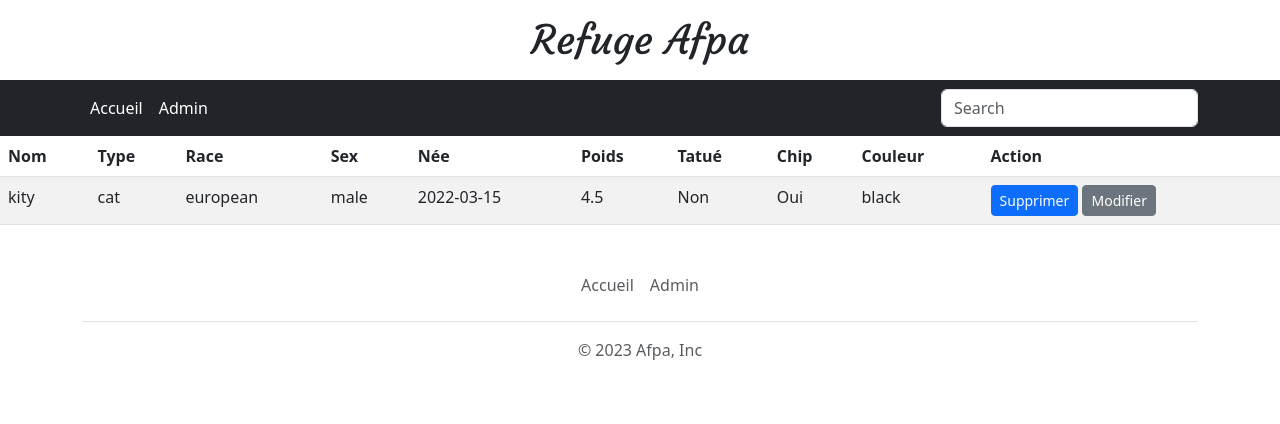
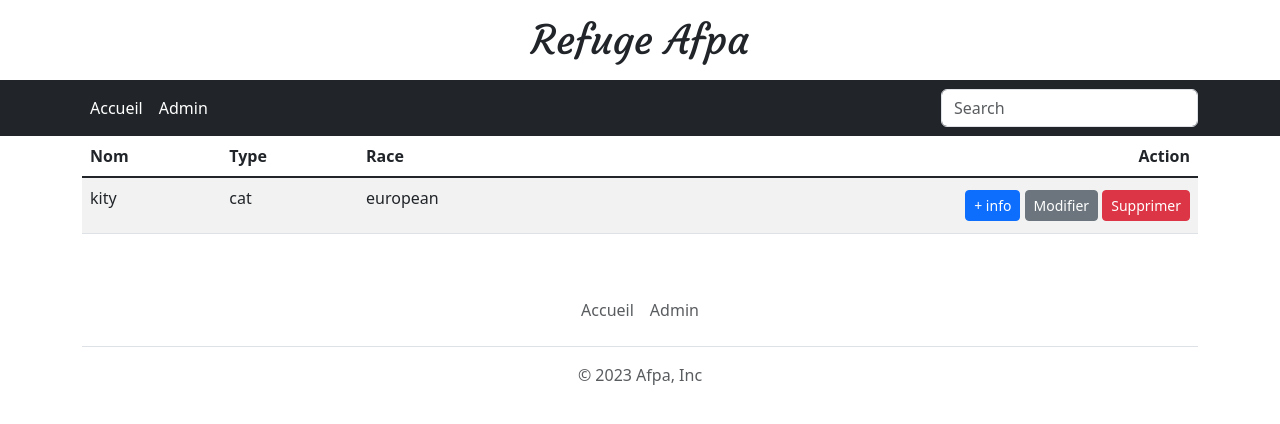
Before and after one commit to a2kad/animals, a PHP site: page /controllers/controller-gerer.php in a window 1280 px wide. Shown: the top 424 px of the page. Run offline with PHP 8.4, Linux system fonts and the light colour scheme; data comes from the database, SQL or seed files in the repository; some libraries are stand-ins or nearby versions.

Commit message:
changes gerer et modif

```diff
--- a/controllers/controller-gerer.php
+++ b/controllers/controller-gerer.php
@@ -3,12 +3,16 @@ require_once "../config.php";
 require_once "../helpers/Database.php";
 require_once "../models/Animals.php";
 require_once "../models/Gerer.php";
-include '../views/gerer.php';
+
 if (isset($_GET['del'])){
     $id = $_GET['del'];
     $result = Gerer::delAnimal($id);
     echo 'Del OK';
-    //header("Location: controllers/controller-gerer.php");
+    //header("Location: controller-gerer.php");
     //exit;
 
 }
+
+
+
+include '../views/gerer.php';
--- a/views/accueil.php
+++ b/views/accueil.php
@@ -12,7 +12,7 @@
         <div class="col">
           <div class="card shadow-sm">
             <div class="card-body">
-              <p class="card-text">Nom : <?= $row['name'] ?></p>
+              <h2 class="card-text">Nom : <?= $row['name'] ?></h2>
               <p class="card-text">Type : <?= $row['type'] ?></p>
               <p class="card-text">Race : <?= $row['name_race'] ?></p>
               <p class="card-text">Sex : <?= $row['sex'] ?></p>
--- a/views/components/footer.php
+++ b/views/components/footer.php
@@ -9,6 +9,7 @@
 </div>
 
 <script src="../../node_modules/bootstrap/dist/js/bootstrap.bundle.min.js"></script>
+<script src="../../assets/script/script.js"></script>
 </body>
 
 </html>
--- a/views/gerer.php
+++ b/views/gerer.php
@@ -1,21 +1,17 @@
 <?php include "components/header.php" ?>
 <?php include "components/navbar.php" ?>
+<div class="container table-responsive">
 <table class="table table-striped">
     <thead>
         <tr>
             <th scope="col">Nom</th>
             <th scope="col">Type</th>
             <th scope="col">Race</th>
-            <th scope="col">Sex</th>
-            <th scope="col">Née</th>
-            <th scope="col">Poids</th>
-            <th scope="col">Tatué</th>
-            <th scope="col">Chip</th>
-            <th scope="col">Couleur</th>
-            <th scope="col">Action</th>
+
+            <th scope="col"  class="text-end">Action</th>
         </tr>
     </thead>
-    <tbody>
+    <tbody class="table-group-divider">
         <?php
         foreach (Animals::getAllAnimals() as $row) {
         ?>
@@ -23,22 +19,64 @@
                 <td><?= $row['name'] ?></td>
                 <td><?= $row['type'] ?></td>
                 <td><?= $row['name_race'] ?></td>
-                <td><?= $row['sex'] ?></td>
-                <td><?= $row['date_of_birth'] ?></td>
-                <td><?= $row['weight'] ?></td>
-                <td><?= $row['tatoo'] == 0 ? 'Oui' : 'Non' ?></td>
-                <td><?= $row['chip'] == 0 ? 'Oui' : 'Non' ?></td>
-                <td><?= $row['color'] ?></td>
-                <td>
+
+                <td class="text-end">
                     <form action="" method="get">
-                        <a href="?del=<?=$row['id']?>" type="submit" class="btn btn-primary btn-sm">Supprimer</a>
-                        <a href="controller-modifier.php?modif=<?=$row['id']?>" type="submit" class="btn btn-secondary btn-sm">Modifier</a>
+                        <button type="button" class="btn btn-primary btn-sm my-1" data-bs-toggle="modal" data-bs-target="#info-<?= $row['id'] ?>">+ info</button>
+                        <a href="controller-modifier.php?modif=<?= $row['id'] ?>" type="submit" class="btn btn-secondary btn-sm my-1">Modifier</a>
+                        <button type="button" class="btn btn-danger btn-sm my-1" data-bs-toggle="modal" data-bs-target="#modal-<?= $row['id'] ?>">Supprimer</button>
                     </form>
 
                 </td>
             </tr>
+
+            <div class="modal fade" id="modal-<?= $row['id'] ?>" tabindex="-1" aria-labelledby="exampleModalLabel" aria-hidden="true">
+                <div class="modal-dialog modal-dialog-centered">
+                    <div class="modal-content">
+                        <div class="modal-header">
+                            <h1 class="modal-title fs-5" id="exampleModalLabel">Confirmation de supprimer</h1>
+                            <button type="button" class="btn-close" data-bs-dismiss="modal" aria-label="Close"></button>
+                        </div>
+                        <div class="modal-body">
+                            Voulez vous supprimer : <?= $row['name'] ?>
+                        </div>
+                        <div class="modal-footer">
+                            <button type="button" class="btn btn-secondary" data-bs-dismiss="modal">Annuler</button>
+                            <a href="?del=<?= $row['id'] ?>" type="button" class="btn btn-danger">Supprimer</a>
+                        </div>
+                    </div>
+                </div>
+            </div>
+
+            <div class="modal fade" id="info-<?= $row['id'] ?>" tabindex="-1" aria-labelledby="exampleModalLabel" aria-hidden="true">
+                <div class="modal-dialog modal-dialog-centered">
+                    <div class="modal-content">
+                        <div class="modal-header">
+                            <h1 class="modal-title fs-5" id="exampleModalLabel">Information</h1>
+                            <button type="button" class="btn-close" data-bs-dismiss="modal" aria-label="Close"></button>
+                        </div>
+                        <div class="modal-body">
+                            <h3>Nom : <?= $row['name'] ?></h3>
+                            <p><b>Type d'animal : </b><?= $row['type'] ?></p>
+                            <p><b>Race d'animal : </b><?= $row['name_race'] ?></p>
+                            <p><b>Sex d'animal : </b><?= $row['sex'] ?></p>
+                            <p><b>Date d'arrivée de l'animal : </b><?= $row['date_of_birth'] ?></p>
+                            <p><b>poids de l'animal : </b><?= $row['weight'] ?></p>
+                            <p><b>L'animal est-il tatoué : </b><?= $row['tatoo'] == 0 ? 'Oui' : 'Non' ?></p>
+                            <p><b>L'animal est-il pucé : </b><?= $row['chip'] == 0 ? 'Oui' : 'Non' ?></p>
+                            <p><b>Couleur de l'animal : </b><?= $row['color'] ?></p>
+                        </div>
+                        <div class="modal-footer">
+                            <button type="button" class="btn btn-secondary" data-bs-dismiss="modal">OK</button>
+
+                        </div>
+                    </div>
+                </div>
+            </div>
+
         <?php }
         ?>
     </tbody>
 </table>
+</div>
 <?php include "components/footer.php" ?>
```
Also changed, not shown: controllers/controller-modifier.php (+28 -0 lines), views/modifier.php (+20 -27 lines), assets/script/script.js (added).
